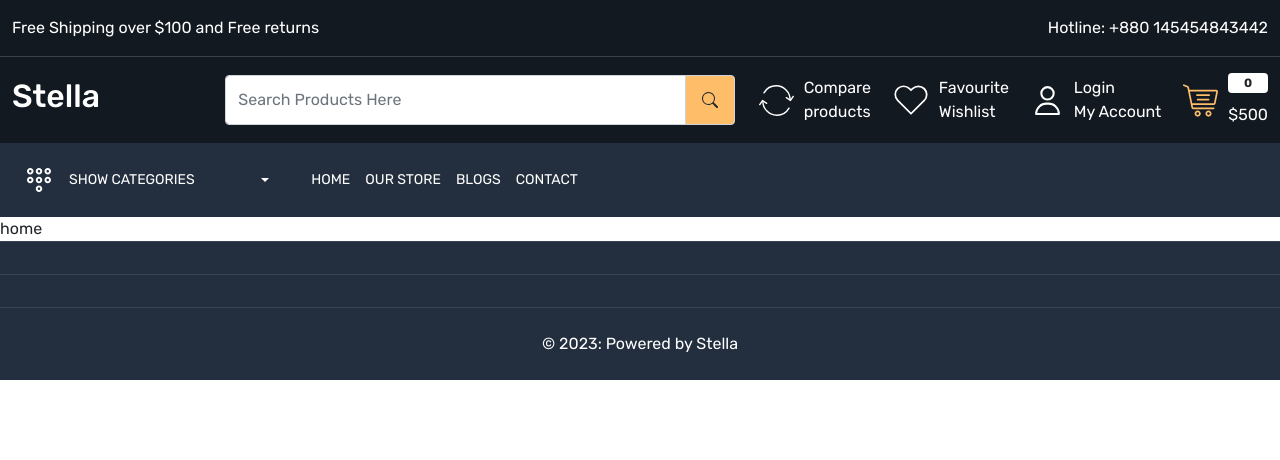
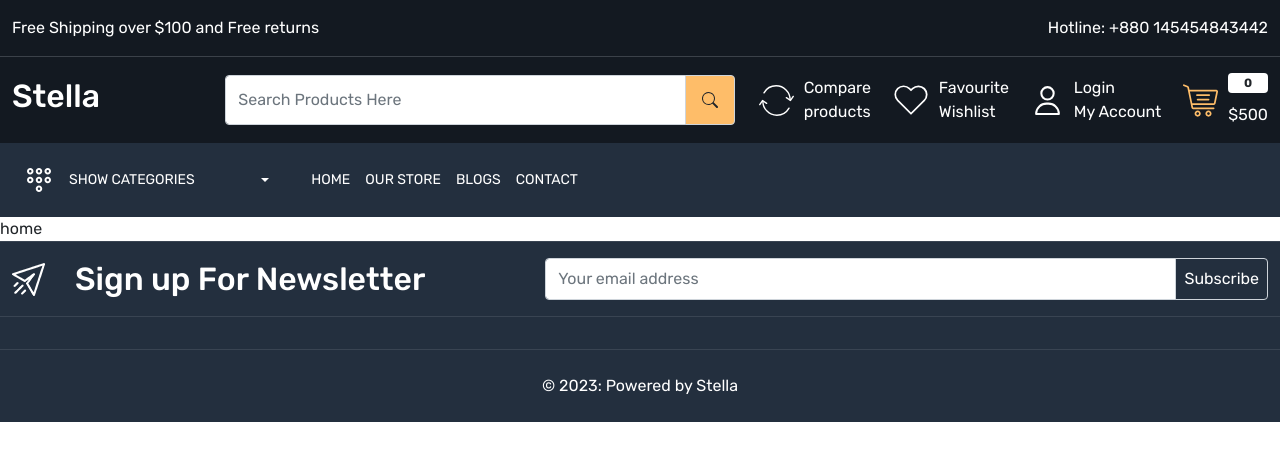
Before and after one commit to tareque-bin-habib/stella-ecommerce-app, a React (Create React App) app: page / in a window 1280 px wide. Shown: the top 460 px of the page. Built offline with nearby package versions, Linux system fonts and the light colour scheme.

Commit message:
newsletter added

```diff
--- a/src/App.css
+++ b/src/App.css
@@ -107,5 +107,10 @@
   border-top: 1px solid rgba(255, 255, 255, 0.1);
 }
 
+footer .input-group-text {
+  background-color: var(--color-232f3e);
+  color: white;
+  padding: 8px 17px;
+}
 
 /* Footer end */
--- a/src/components/Footer.js
+++ b/src/components/Footer.js
@@ -1,9 +1,29 @@
 import React from 'react';
+import img1 from '../images/newsletter.png'
 
 const Footer = () => {
     return (
         <>
-            <footer className='py-3'></footer>
+            <footer className='py-3'>
+                <div className='container-xxl'>
+                    <div className='row align-items-center'>
+                        <div className='col-5'>
+                            <div className='footer-top-data gap-30 d-flex align-items-center'>
+                                <img src={img1} alt="newsLetter" />
+                                <h2 className='mb-0 text-white'>Sign up For Newsletter</h2>
+                            </div>
+                        </div>
+                        <div className='col-7'>
+                            <div className="input-group">
+                                <input type="text" className="form-control py-1" placeholder="Your email address" aria-label="Your email address" aria-describedby="basic-addon2" />
+                                <span className="input-group-text p-2" id="basic-addon2">
+                                    Subscribe
+                                </span>
+                            </div>
+                        </div>
+                    </div>
+                </div>
+            </footer>
             <footer className='py-3'></footer>
             <footer className='py-4'>
                 <div className='container-xxl'>
```
